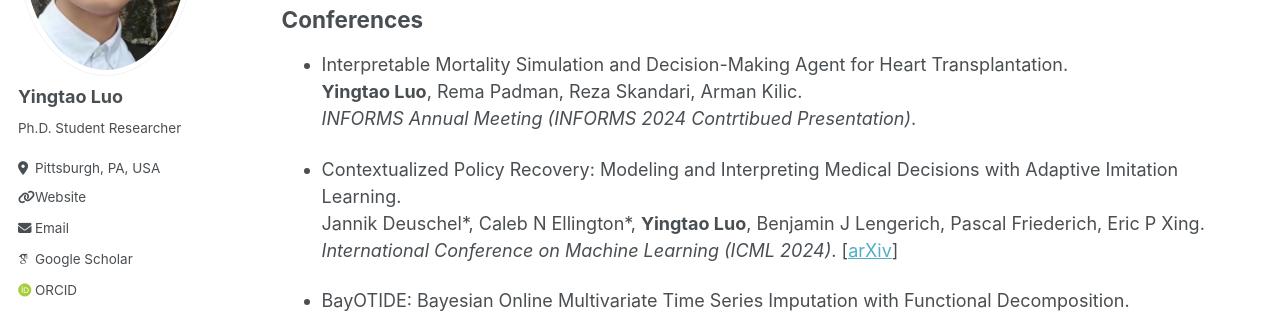
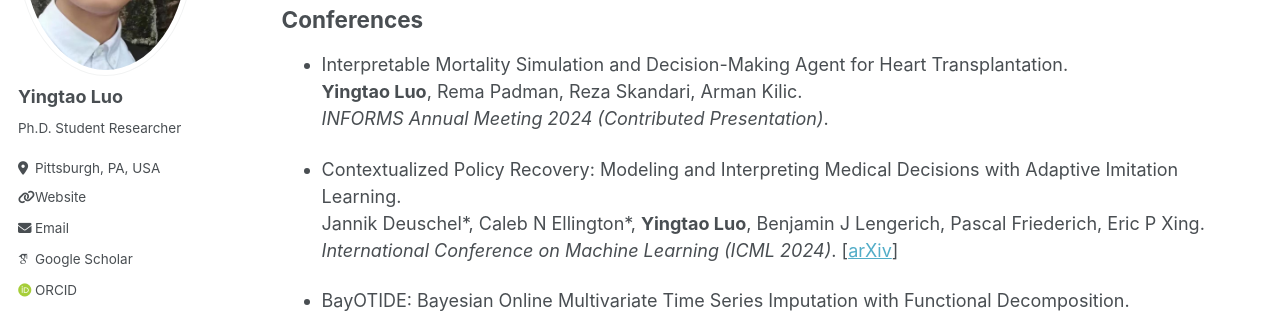
Before and after one commit to yingtaoluo/yingtaoluo.github.io, a Jekyll site: the page built from _pages/publications.md, in a window 1280 px wide and 900 px high. Shown: the part 252-565 px from the top of the window. Built offline with Jekyll 4.4.1, drawn with Linux system fonts in a browser that asks for light colours; some web fonts are replaced.

Commit message:
Update publications.md

```diff
--- a/_pages/publications.md
+++ b/_pages/publications.md
@@ -20,7 +20,7 @@ author_profile: true
 
 * Interpretable Mortality Simulation and Decision-Making Agent for Heart Transplantation.
 __Yingtao Luo__, Rema Padman, Reza Skandari, Arman Kilic.
-*INFORMS Annual Meeting (INFORMS 2024 Contrtibued Presentation)*.
+*INFORMS Annual Meeting 2024 (Contributed Presentation)*.
 
 * Contextualized Policy Recovery: Modeling and Interpreting Medical Decisions with Adaptive Imitation Learning.
 Jannik Deuschel\*, Caleb N Ellington\*, __Yingtao Luo__, Benjamin J Lengerich, Pascal Friederich, Eric P Xing.
```
